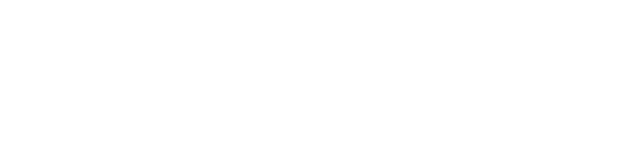
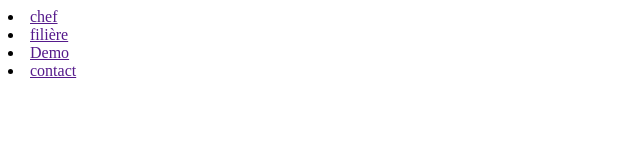
Before and after one commit to Agent-Stan/SITEESGIS, a plain HTML site: page index.html in a window 1280 px wide. Shown: the whole page, without its empty margins (0-640 px from the left). Drawn offline with Linux system fonts and the light colour scheme.

Commit message:
ajout d'un lien

```diff
--- a/index.html
+++ b/index.html
@@ -6,6 +6,17 @@
     <title>Accueil</title>
 </head>
 <body>
-
+    <li>
+        <a href="">chef</a>
+    </li>
+    <li>
+        <a href="">filière</a>
+    </li>
+    <li>
+        <a href="">Demo</a>
+    </li>
+    <li>
+        <a href="">contact</a>
+    </li>
 </body>
 </html>
```
